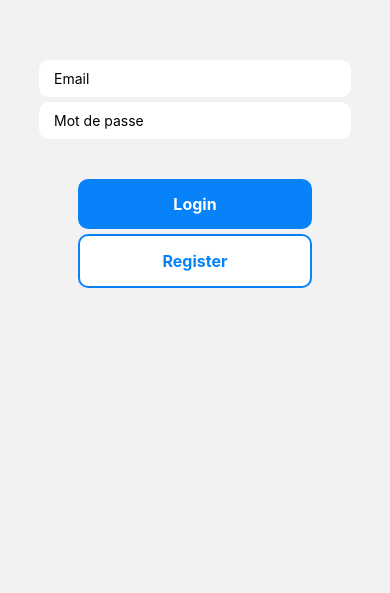
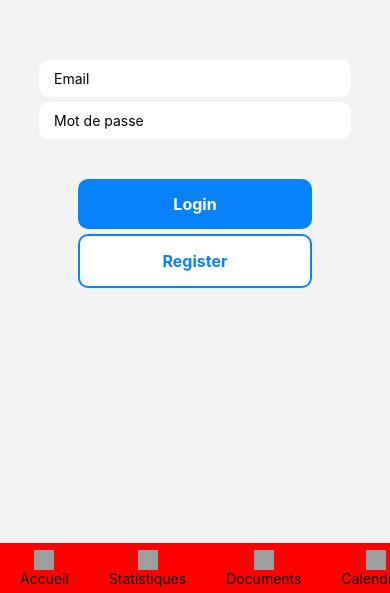
Before and after one commit to RebecaMelvyn/Project-EduSign, a React Native app: screen /Login in a window 390 px wide. Shown: the part 251-844 px from the top of the page. Built offline with nearby package versions, Linux system fonts and the light colour scheme; grey boxes are pictures that could not be loaded.

Commit message:
feat: footer

```diff
--- a/App.js
+++ b/App.js
@@ -1,21 +1,57 @@
+import React from 'react';
 import { StatusBar } from 'expo-status-bar';
-import { StyleSheet, Text, View } from 'react-native';
+import { StyleSheet, Text, View, Image, ScrollView } from 'react-native';
 import { NavigationContainer } from '@react-navigation/native';
 import { createNativeStackNavigator } from '@react-navigation/native-stack';
 import LoginView from './views/LoginView';
 import HomeView from './views/HomeView';
+import { getAuth } from 'firebase/auth';
 
 const Stack = createNativeStackNavigator();
 
 export default function App() {
+  const auth = getAuth();
 
   return (
-    <NavigationContainer>
-      <Stack.Navigator>
-        <Stack.Screen options={{headerShown: false}} name="Login" component={LoginView} />
-        <Stack.Screen name="Home" component={HomeView} />
-      </Stack.Navigator>
-    </NavigationContainer>
+    <View style={styles.container}>
+      <NavigationContainer>
+        <Stack.Navigator>
+          <Stack.Screen options={{ headerShown: false }} name="Login" component={LoginView} />
+          <Stack.Screen name="Home" component={HomeView} />
+        </Stack.Navigator>
+      </NavigationContainer>
+
+      <View style={styles.footerContainer}>
+        <ScrollView
+          horizontal
+          showsHorizontalScrollIndicator={false}
+          contentContainerStyle={styles.footerContent}
+        >
+          <View style={styles.footerItem}>
+            <Image style={styles.tinyLogo} source={{ uri: 'https://reactnative.dev/img/tiny_logo.png' }} />
+            <Text>Accueil</Text>
+          </View>
+          <View style={styles.footerItem}>
+            <Image style={styles.tinyLogo} source={{ uri: 'https://reactnative.dev/img/tiny_logo.png' }} />
+            <Text>Statistiques</Text>
+          </View>
+          <View style={styles.footerItem}>
+            <Image style={styles.tinyLogo} source={{ uri: 'https://reactnative.dev/img/tiny_logo.png' }} />
+            <Text>Documents</Text>
+          </View>
+          <View style={styles.footerItem}>
+            <Image style={styles.tinyLogo} source={{ uri: 'https://reactnative.dev/img/tiny_logo.png' }} />
+            <Text>Calendrier</Text>
+          </View>
+          <View style={styles.footerItem}>
+            <Image style={styles.tinyLogo} source={{ uri: 'https://reactnative.dev/img/tiny_logo.png' }} />
+            <Text>Profil</Text>
+          </View>
+        </ScrollView>
+      </View>
+
+      <StatusBar style="auto" />
+    </View>
   );
 }
 
@@ -23,7 +59,27 @@ const styles = StyleSheet.create({
   container: {
     flex: 1,
     backgroundColor: '#fff',
+  },
+  footerContainer: {
+    position: 'absolute',
+    bottom: 0,
+    left: 0,
+    right: 0,
+    height: 50,
+    backgroundColor: 'red',
+  },
+  footerContent: {
+    flexDirection: 'row',
     alignItems: 'center',
-    justifyContent: 'center',
+    margin: 'auto',
+  },
+  footerItem: {
+    flexDirection: 'column',
+    alignItems: 'center',
+    paddingHorizontal: 20,
+  },
+  tinyLogo: {
+    width: 20,
+    height: 20,
   },
 });
--- a/package.json
+++ b/package.json
@@ -14,6 +14,7 @@
     "@react-navigation/native-stack": "^6.9.13",
     "@react-navigation/stack": "^6.3.17",
     "expo": "~49.0.11",
+    "expo-pixi": "^2.1.1",
     "expo-status-bar": "~1.6.0",
     "firebase": "^10.4.0",
     "react": "18.2.0",
--- a/views/LoginView.js
+++ b/views/LoginView.js
@@ -27,7 +27,7 @@ const LoginView = () => {
               nom: user.email,
               uid: user.uid,
               present: false,
-              roles: 'prof',
+              roles: 'eleve',
             };
 
             setDoc(userDocRef, userData)
```
Also changed, not shown: 1 other file (tests, documents, lock files or other folders).
